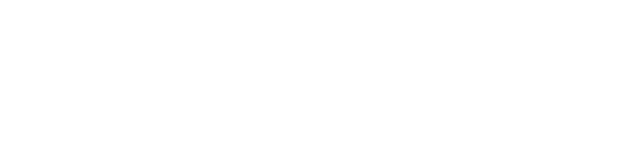
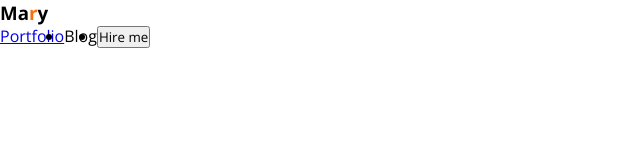
Before and after one commit to mohammadariful20/developer-portfolio, a plain HTML site: page index.html in a window 1280 px wide. Shown: the whole page, without its empty margins (0-640 px from the left). Drawn offline with nearby package versions, Linux system fonts and the light colour scheme.

Commit message:
navbar layout and css

```diff
--- a/index.html
+++ b/index.html
@@ -3,11 +3,23 @@
 <head>
     <meta charset="UTF-8">
     <meta name="viewport" content="width=device-width, initial-scale=1.0">
-    <title>developer portfolio</title>
+    <link rel="preconnect" href="https://fonts.googleapis.com">
+<link rel="preconnect" href="https://fonts.gstatic.com" crossorigin>
+<link href="https://fonts.googleapis.com/css2?family=Open+Sans:wght@400;700;800&display=swap" rel="stylesheet">
+    <title>developer porttfolio</title>
     <link rel="stylesheet" href="style.css">
 
 </head>
 <body>
-
+    <header>
+        <nav>
+            <h3 class="top-nav-bar">Ma<span class="text-primary">r</span>y</h3>
+            <ul>
+                <li><a href="#">Portfolio</a></li>
+                <li><a href="#"></a>Blog</li>
+                <li><a href="#"></a><button>Hire me</button></li>
+            </ul>
+        </nav>
+    </header>
 </body>
 </html>
--- a/style.css
+++ b/style.css
@@ -0,0 +1,26 @@
+*{
+    margin: 0  ;
+    padding: 0;
+    font-family: 'Open Sans', sans-serif;
+}
+.top-nav-bar{
+    display: flex;
+}
+top-nav-bar h3{
+    color: var(--Dark-01, #181818);
+    font-size: 45px;
+    font-weight: 800;
+}
+.text-primary{
+    color: #FD6E0A;
+}
+nav >ul{
+    display: flex;
+}
+nav >li{
+    list-style: none;
+    margin-right: 50px;
+}
+nav >a{
+    text-decoration: none;
+}
```
